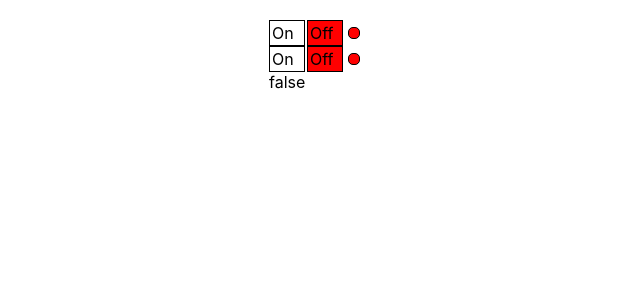
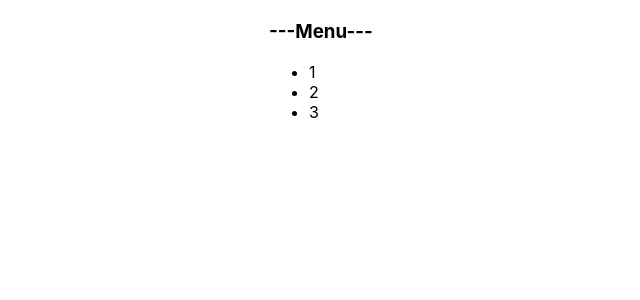
Before and after one commit to MargaritaZh/react-kobsda-kak-podrobno-dimach, a React (Create React App) app: page / in a window 1280 px wide. Shown: the top 300 px of the page, without its empty margins (71-711 px from the left). Built offline with nearby package versions, Linux system fonts and the light colour scheme.

Commit message:
lesson Storybook- (Accordion)

```diff
--- a/src/App.tsx
+++ b/src/App.tsx
@@ -21,9 +21,9 @@ function App() {
     return (
         <div className={"App"}>
 
-            <OnOff onChange={setSwitchOn} on={switchOn}/>
+            {/*<OnOff onChange={setSwitchOn} on={switchOn}/>*/}
 
-            <UnControledOnOff onChange={setSwitchOn}/> {switchOn.toString()}
+            {/*<UnControledOnOff onChange={setSwitchOn}/> {switchOn.toString()}*/}
 
             {/*<OnOff/>*/}
 
@@ -32,9 +32,9 @@ function App() {
 
             {/*<UncontrolledRating />*/}
 
-            {/*<Accordion titleValue={"Menu"}*/}
-            {/*           collapsed={accordionCollabsed}*/}
-            {/*           onChange={()=>setAccordionCollabsed(!accordionCollabsed)}/>*/}
+            <Accordion titleValue={"Menu"}
+                       collapsed={accordionCollabsed}
+                       onChange={()=>setAccordionCollabsed(!accordionCollabsed)}/>
 
             {/*<Rating value={ratingValue} onClick={setRatingValue}/>*/}
             {/*<Accordion titleValue={"Menu"} collapsed={false}/>*/}
--- a/src/components/Accordion/Accordion.tsx
+++ b/src/components/Accordion/Accordion.tsx
@@ -9,7 +9,9 @@ type AccordionPropsType = {
 export function Accordion(props: AccordionPropsType) {
         return (
             <div>
-                <AccordionTitle title={props.titleValue} onChange={props.onChange}/>
+                <AccordionTitle title={props.titleValue}
+                                onChange={props.onChange}
+                />
 
                 { !props.collapsed&&<AccordionBody/>}
             </div>
@@ -42,8 +44,9 @@ type AccordionTitlePropsType = {
 
 function AccordionTitle(props: AccordionTitlePropsType) {
     return (
-        <h3 onClick={props.onChange}>{props.title}</h3>
-    )
+        <h3 onClick={props.onChange}>---{props.title}---</h3>
+    // <h3 onClick={(event)=>props.onChange()}>---{props.title}---</h3>
+     )
 }
 
 function AccordionBody() {
```
Also changed, not shown: 2 other files (tests, documents, lock files or other folders).
